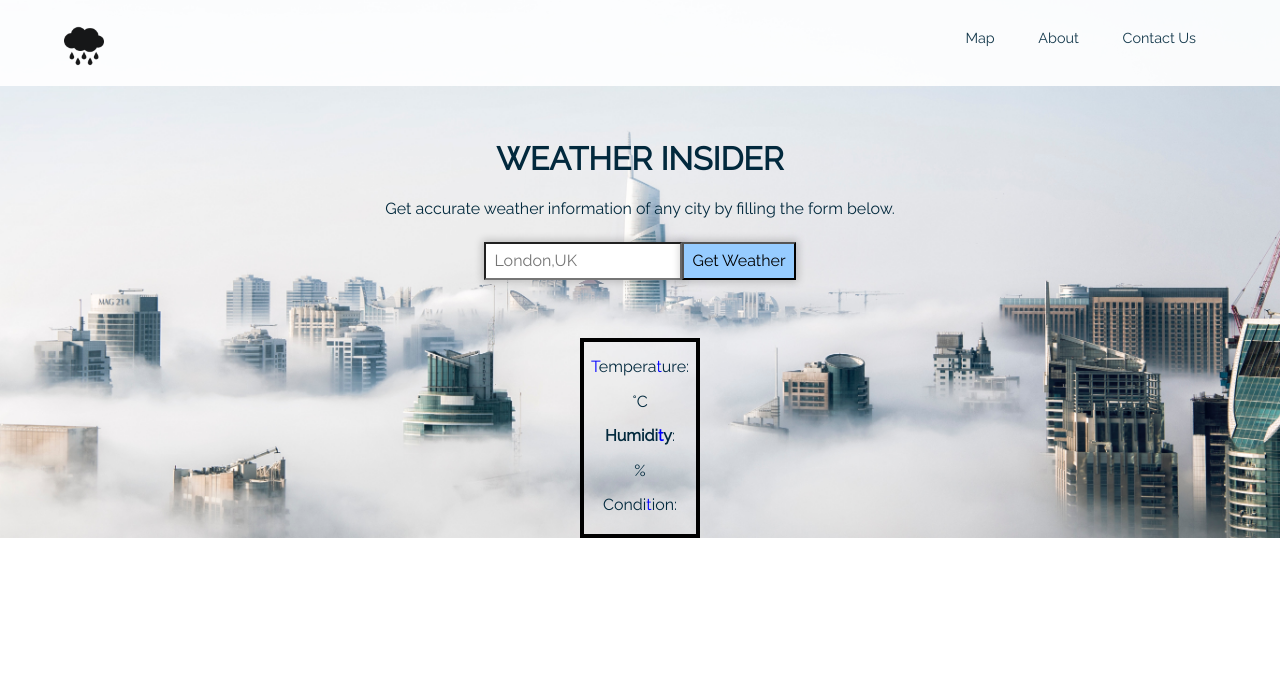
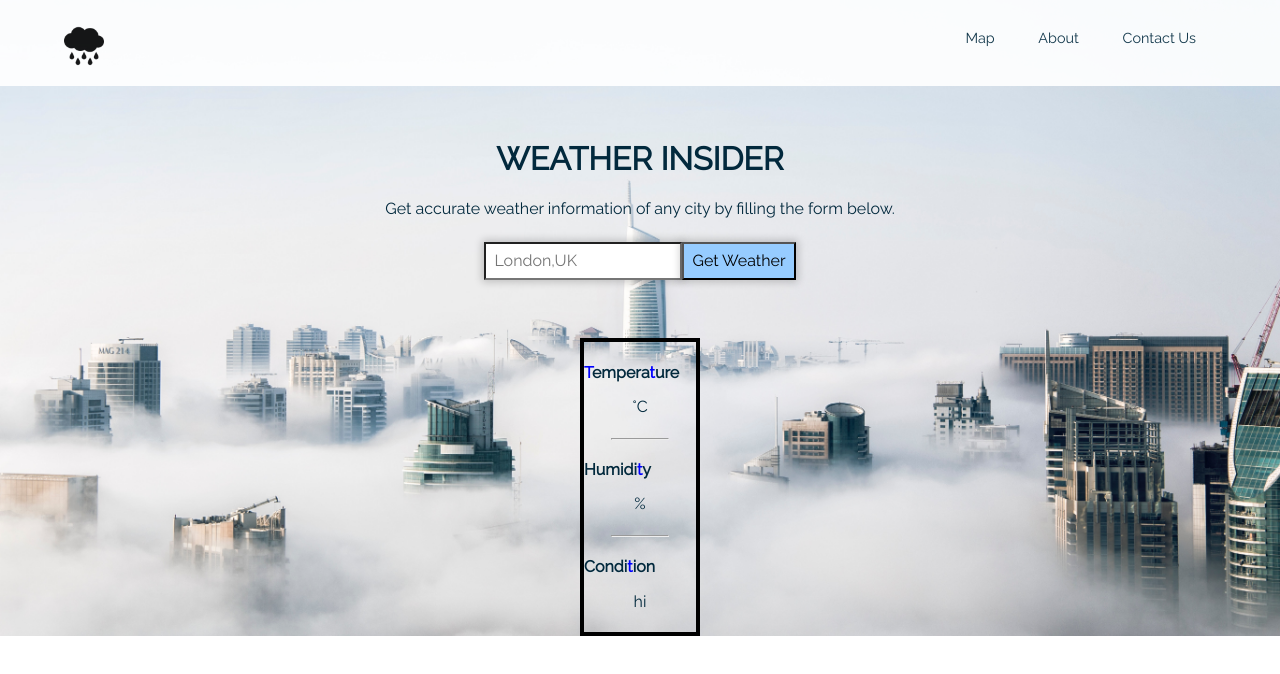
Before and after one commit to Jbobby/weatherInsider, a React (Create React App) app: page / in a window 1280 px wide. Shown: the top 674 px of the page. Built offline with nearby package versions, Linux system fonts and the light colour scheme; no server answers.

Commit message:
updated the output section

```diff
--- a/package.json
+++ b/package.json
@@ -3,9 +3,11 @@
   "version": "0.1.0",
   "private": true,
   "dependencies": {
+    "node-sass": "^4.12.0",
     "react": "^16.9.0",
     "react-dom": "^16.9.0",
-    "react-scripts": "3.1.1"
+    "react-scripts": "3.1.1",
+    "tachyons": "^4.11.1"
   },
   "scripts": {
     "start": "react-scripts start",
--- a/src/App.js
+++ b/src/App.js
@@ -37,7 +37,7 @@ componentDidMount() {
      this.setState({
          temperature: data.main.temp,
          humidity: data.main.humidity,
-         description: data.weather.description,
+         description: data.weather.main,
          icon: data.weather.icon,
      })
   )
--- a/src/components/output/output.component.jsx
+++ b/src/components/output/output.component.jsx
@@ -8,15 +8,17 @@ const Output = ({temp, humidity, description, icon}) => {
     return(
         <div className='section'>
             <div className="divstyle">
-                <p className="detailsTitle"> <span>T</span>empera<span>t</span>ure:
+                <h4 className="detailsTitle"> <span>T</span>empera<span>t</span>ure
                     <p>{temp}°C</p>
-                </p>
-                <p className="detailsTitle"> <b>Humidi<span>t</span>y</b>:
+                </h4>
+                <hr />
+                <h4 className="detailsTitle"> Humidi<span>t</span>y
                     <p>{humidity}%</p>
-                </p>
-                <p className="detailsTitle"> Condi<span>t</span>ion:
-                    {description}
-                </p>
+                </h4>
+                <hr />
+                <h4 className="detailsTitle"> Condi<span>t</span>ion
+                    <p>{description} hi</p>
+                </h4>
                 <p className="detailsTitle"> {icon} </p>
             </div>
         </div>
--- a/src/components/output/output.style.scss
+++ b/src/components/output/output.style.scss
@@ -14,6 +14,10 @@ span{
   display: inline-block;
   width: 120px;
   min-height: 200px;
+}
+
+.h4{
+  font-weight: 700
 }
 
 .searchbox{
@@ -37,4 +41,9 @@ span{
 
 p{
     text-align: center;
+    font-weight: 100
 }
+
+hr{
+  width: 50%;
+}
```
Also changed, not shown: 2 other files (tests, documents, lock files or other folders).
